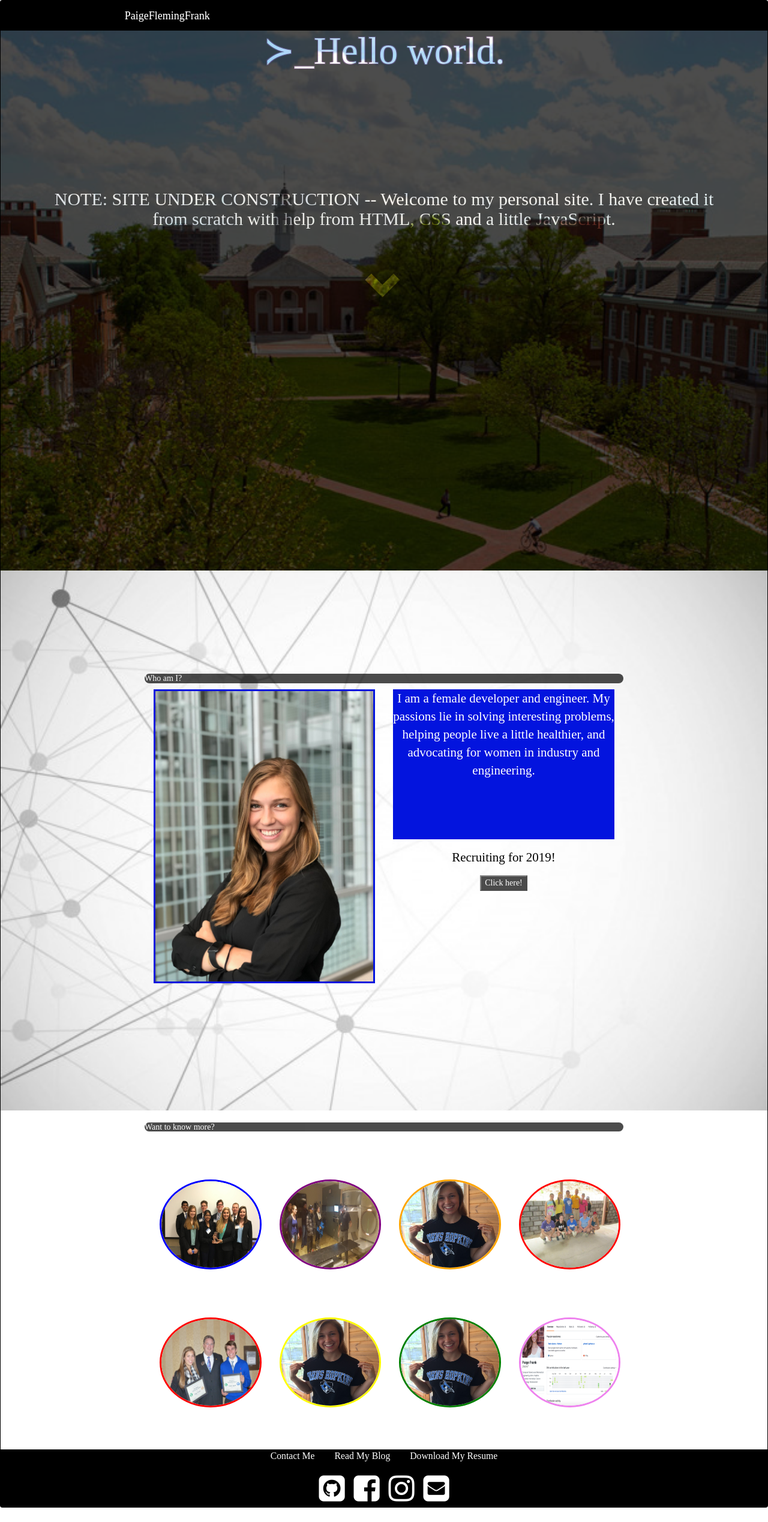
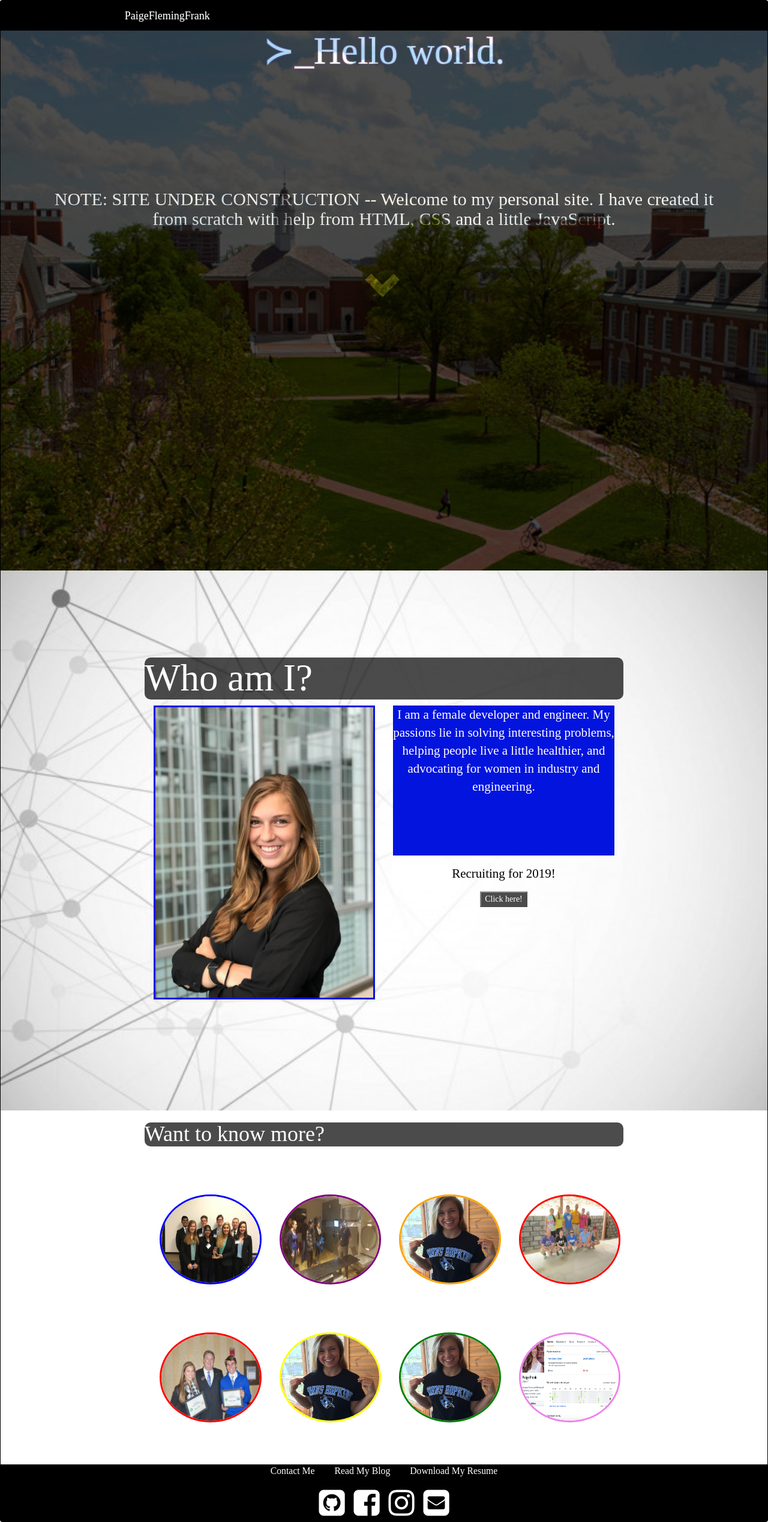
Before and after one commit to pfrank7/pfrank7.github.io, a Jekyll site: the page built from index.html, in a window 1280 px wide. Shown: the whole page at 60% size. Built offline with Jekyll 4.4.1, drawn with Linux system fonts in a browser that asks for light colours; nearby versions of some CDN libraries; before the commit the page ends 2513 px from its top, so only the background shows below that.

Commit message:
Update index.html

```diff
--- a/index.html
+++ b/index.html
@@ -105,7 +105,7 @@
 		<div class = "container">
 			<div class = "row" id = "margin" style = "margin-top:0px" >
 				<div class = "header">
-					<h1 style = "color:white; background-color:black; border-radius:10px; opacity:.7; font-size: 100%;" > Who am I? </h1>
+					<h1 style = "color:white; background-color:black; border-radius:10px; opacity:.7;" > Who am I? </h1>
 				</div>
 				<div class = "col-sm-6">
 					<img style = "border:solid; border-color: #0314DE; height:auto; width: 100%;" src="../photos/IMG_0413.jpg" alt="Paige Frank">
@@ -124,7 +124,7 @@
 		<div class = "container">
 			<div class = "row" id = "margin" style = "margin-top:0px" >
 				<div class = "header" id = "header_font">
-					<h1 style = "color:white; background-color:black; border-radius:10px; opacity:.7; font-size:100%;" > Want to know more? </h1>
+					<h1 style = "color:white; background-color:black; border-radius:10px; opacity:.7;" > Want to know more? </h1>
 				</div>
 			</div>
 			<div class = "row text-center" id = "margin">
```
